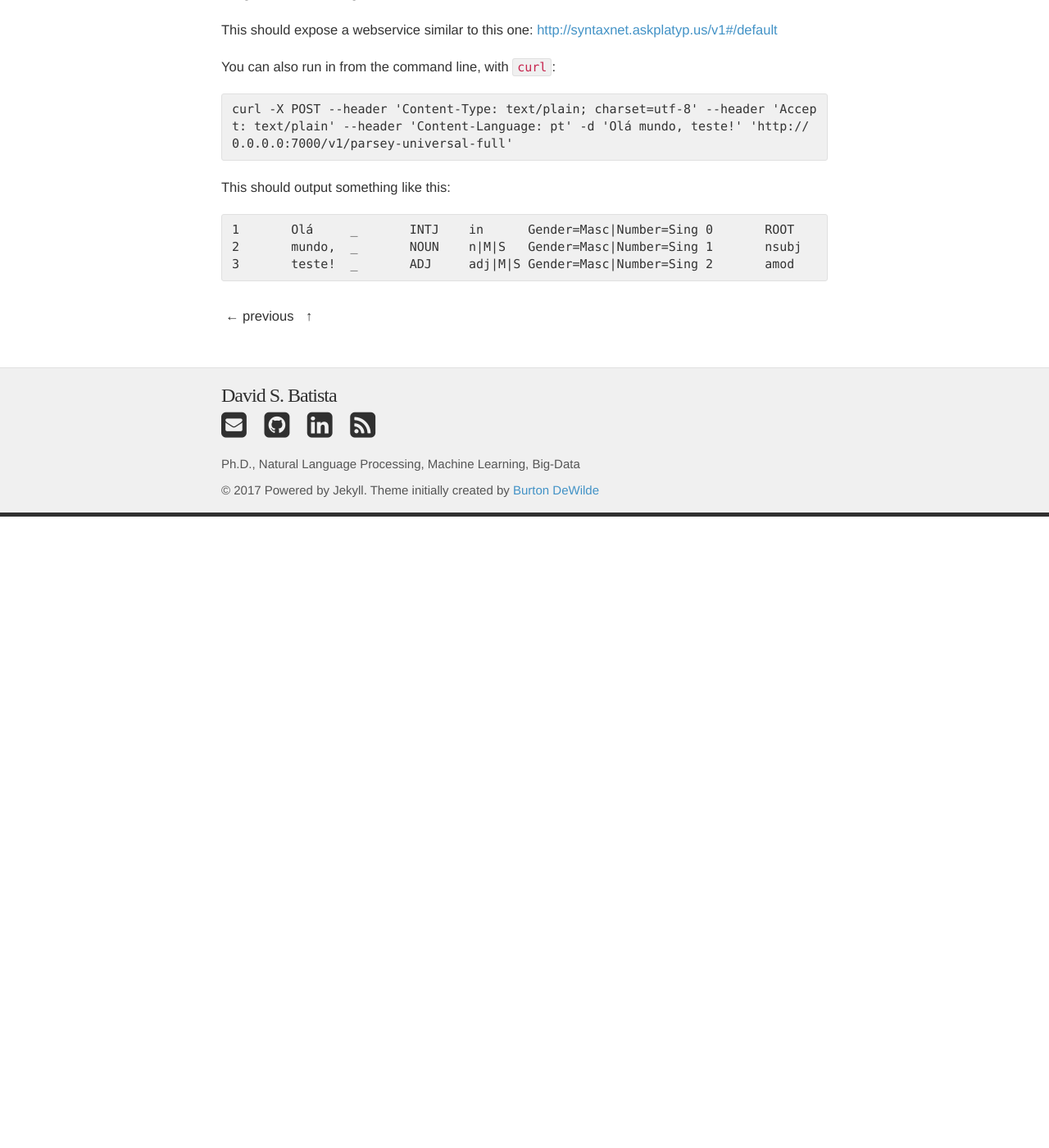
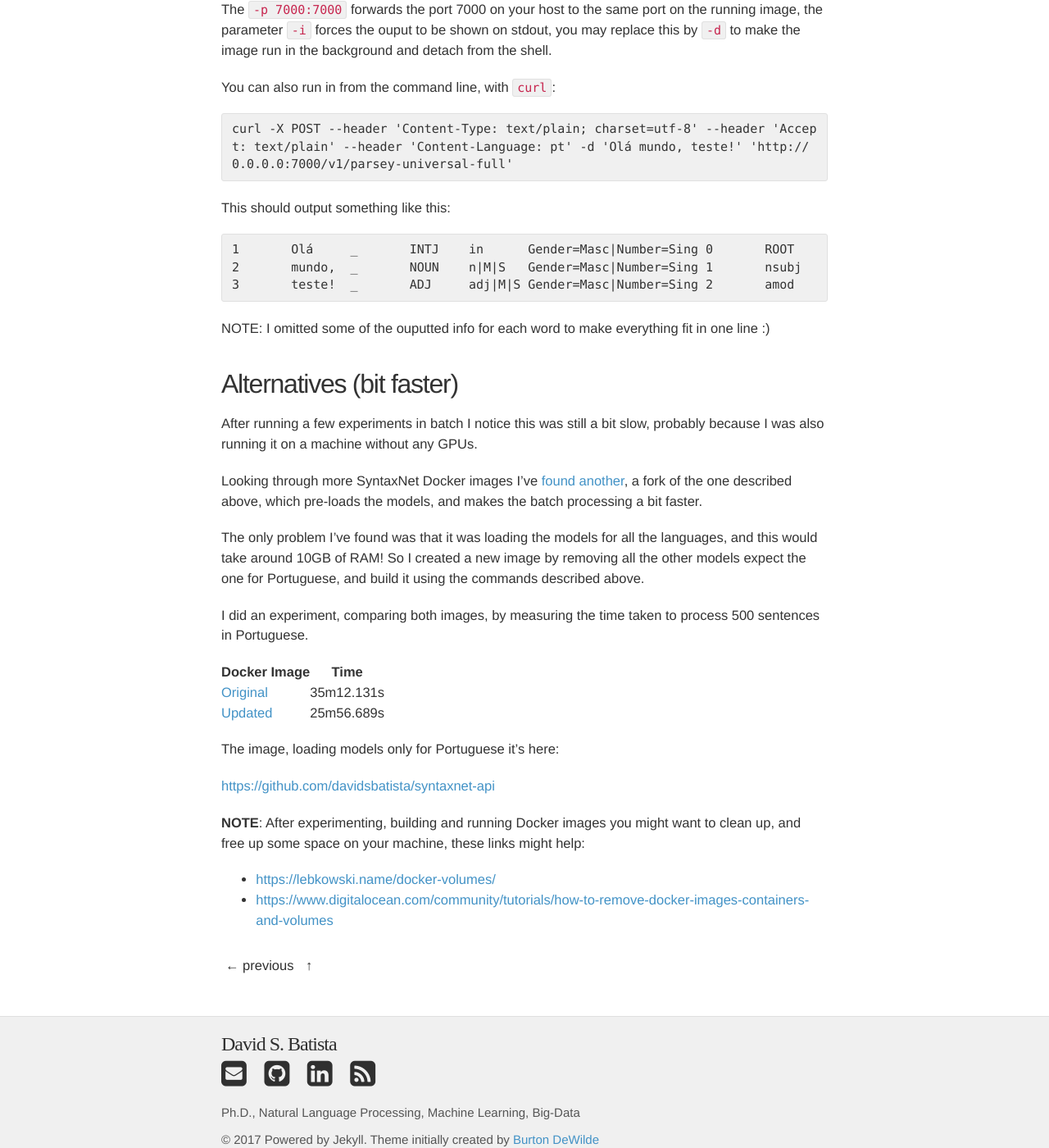
Before and after one commit to davidsbatista/davidsbatista.net, a Jekyll site: the page built from _posts/2017-07-22-SyntaxNet-API-Portuguese.md, in a window 1280 px wide and 1400 px high, scrolled down 1332 px. Shown: the whole window at 82% size. Built offline with Jekyll 4.4.1, drawn with Linux system fonts in a browser that asks for light colours; nearby versions of some CDN libraries; some web fonts are replaced; comment, search, counter and statistics services are not loaded; before the commit the page ends 1962 px from its top, so only the background shows below that; some of the changed text lies outside the part shown.

Commit message:
added HTTP SyntaxNet post

```diff
--- a/_posts/2017-07-22-SyntaxNet-API-Portuguese.md
+++ b/_posts/2017-07-22-SyntaxNet-API-Portuguese.md
@@ -9,7 +9,7 @@
 preview_pic:
 ---
 
-In a [previous post]() I explained how load the syntactic and morphological information given by SyntaxNet into NLTK structures, such as Dependency Graph, by parsing the std output. Although usefull this is does not scale when one wants to process thousands of sentences, but finally I've found a Docker image to setup SyntaxNet as a webservice.
+In a [previous post](../../../../../blog/2017/03/25/syntaxnet/) I explained how load the syntactic and morphological information given by SyntaxNet into NLTK structures, such as Dependency Graph, by parsing the std output. Although usefull this is does not scale when one wants to process thousands of sentences, but finally I've found a Docker image to setup SyntaxNet as a webservice.
 
 It turns out this is simple and straightforward using a Docker image. Here are the steps on how to do it, and setting up for Portuguese:
 
@@ -46,9 +46,9 @@
 
 	docker run -i -p 7000:7000 -t IMAGE_ID_value
 
+This should expose a webservice on your localhost on port 7000 similar to [http://syntaxnet.askplatyp.us/v1#/default](http://syntaxnet.askplatyp.us/v1#/default)
+
 The `-p 7000:7000` forwards the port 7000 on your host to the same port on the running image, the parameter `-i` forces the ouput to be shown on stdout, you may replace this by `-d` to make the image run in the background and detach from the shell.
-
-This should expose a webservice similar to this one: [http://syntaxnet.askplatyp.us/v1#/default](http://syntaxnet.askplatyp.us/v1#/default)
 
 You can also run in from the command line, with `curl`:
 
@@ -62,8 +62,31 @@
     2	mundo,	_	NOUN	n|M|S	Gender=Masc|Number=Sing	1	nsubj
     3	teste!	_	ADJ	adj|M|S	Gender=Masc|Number=Sing	2	amod
 
+NOTE: I omitted some of the ouputted info for each word to make everything fit in one line :)
 
-<!--
-with all languages
-https://hub.docker.com/r/danielperezr88/syntaxnet-api/
--->
+
+## Alternatives (bit faster)
+
+After running a few experiments in batch I notice this was still a bit slow, probably because I was also running it on a machine without any GPUs.
+
+Looking through more SyntaxNet Docker images I've [found another](https://github.com/danielperezr88/syntaxnet-api), a fork of the one described above, which pre-loads the models, and makes the batch processing a bit faster.
+
+The only problem I've found was that it was loading the models for all the languages, and this would take around 10GB of RAM! So I created a new image by removing all the other models expect the one for Portuguese, and build it using the commands described above.
+
+I did an experiment, comparing both images, by measuring the time taken to process 500 sentences in Portuguese.
+
+| Docker Image      | Time              |
+|:------------------|:-----------------:|
+| [Original](https://github.com/askplatypus/syntaxnet-api) | 35m12.131s |
+| [Updated](https://github.com/davidsbatista/syntaxnet-api) | 25m56.689s |
+
+
+The image, loading models only for Portuguese it's here:
+
+[https://github.com/davidsbatista/syntaxnet-api](https://github.com/davidsbatista/syntaxnet-api)
+
+
+__NOTE__: After experimenting, building and running Docker images you might want to clean up, and free up some space on your machine, these links might help:
+
+* [https://lebkowski.name/docker-volumes/](https://lebkowski.name/docker-volumes/)
+* [https://www.digitalocean.com/community/tutorials/how-to-remove-docker-images-containers-and-volumes](https://www.digitalocean.com/community/tutorials/how-to-remove-docker-images-containers-and-volumes)
```
Also changed, not shown: other parts of _posts/2017-07-22-SyntaxNet-API-Portuguese.md (+1 -1 lines).
